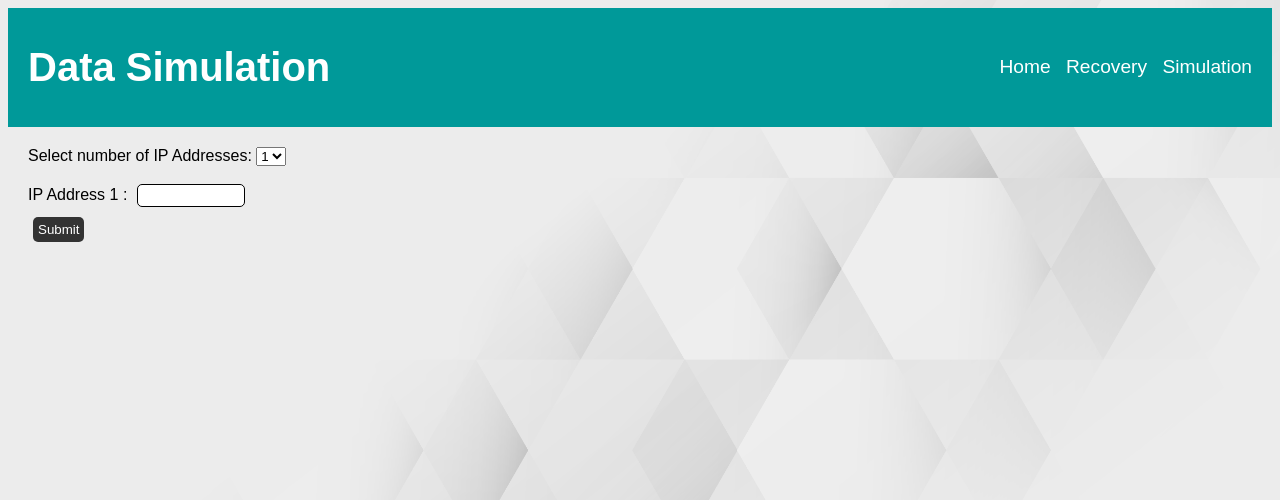
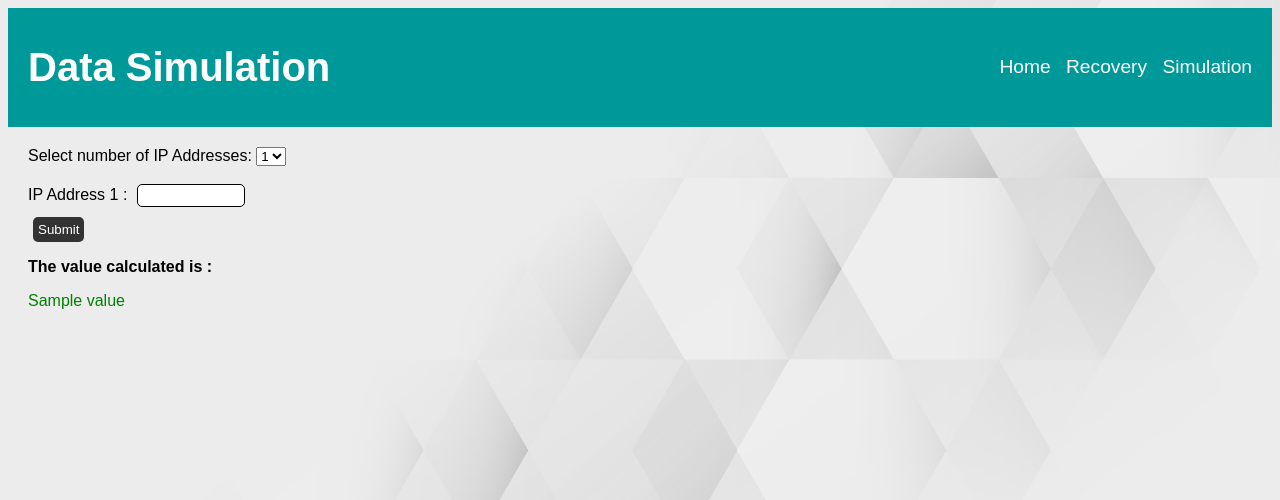
Before and after one commit to EthanAndreas/DataApi, a Flask app: template templates/simulation.html in a window 1280 px wide. Shown: the top 500 px of the page. Run offline with Flask 3, Linux system fonts and the light colour scheme; the template is opened without the code that fills it: most values are stand-ins (such as "Sample title", 1, 10 or a date in 2020).

Commit message:
calculation of the fluid's lvl without differenciation of sensor in the packet

```diff
--- a/app.py
+++ b/app.py
@@ -1,40 +1,49 @@
 import subprocess
 import socket
-import plotly.graph_objs as go
 from flask import Flask, request, render_template
 
 app = Flask(__name__)
 
-import socket
-import subprocess
+def request_ip_addr(ip_addr):
+    """ Request the data from the IP address
 
-def request_ip_addr(ip_addr):
+    Args:
+        str : IP address of the sensor node
+
+    Returns:
+        int : -4 if IP address is empty string, -3 if IP address is invalid,
+        -2 if IP address is unreachable, -1 if the command fails, or the
+        result of the command
+    """
+
+    print('IP address is', ip_addr)
 
     # Test if IP address is empty
     if ip_addr == '':
-        return -2
+        print("done")
+        return -4
 
     # Test IP address format
     parts = ip_addr.split('.')
     if len(parts) != 4:
-        return -1
+        return -3
     for part in parts:
         if not part.isdigit():
-            return -1
+            return -3
         num = int(part)
         if num < 0 or num > 255:
-            return -1
+            return -3
 
-    # Validate the IP address before running the command
     try:
         socket.inet_aton(ip_addr)
     except socket.error:
-        return -1
+        return -3
 
-    # Check if the IP address is reachable
-    response = subprocess.run(['ping', '-c', '0.7', ip_addr], stdout=subprocess.PIPE, stderr=subprocess.PIPE)
+    # Check if the IP address is on the network
+    response = subprocess.run(['ping', '-c', '0.7', ip_addr], stdout=subprocess.PIPE,
+                              stderr=subprocess.PIPE)
     if response.returncode != 0:
-        return -1
+        return -2
 
     # Run the shell command and capture the output
     command = 'coap-client -m get "coap://{}/temperature/meas1"'.format(ip_addr)
@@ -46,12 +55,72 @@ def request_ip_addr(ip_addr):
     # Output the result
     return result.decode()
 
+def calculate_fluid_level(num_addr, result):
+    """ Calculate the fluid's level in the tank from the data from the sensor
+    nodes, the pressure value are differenciate by their value and the tank
+    measures 3 meters high and if there is a third sensor node, it is placed
+    at the half of the tank
+
+    Args:
+        int : number of sensor nodes
+        list : list of the pressure values (in Pa) from the sensor nodes
+
+    Returns:
+        float : the precise value
+    """
+
+    # TODO: in the data packet, there is the value and the id of the sensor node
+    # differentiate the value by the id of the sensor node
+
+    if num_addr == 1:
+        # Fix density of the fluid to 1000 kg/m^3 and the gas pressure to 101325 Pa
+        return (result[0] - 101325) / (1000 * 9.81)
+
+    if num_addr == 2:
+        # Fix density of the fluid to 1000 kg/m^3
+        if result[0] > result[1]:
+            return (result[0] - result[1]) / (1000 * 9.81)
+        else:
+            return (result[0] - result[1]) / (1000 * 9.81)
+
+    if num_addr == 3:
+        # Calculate the density of the fluid
+        if result[0] > result[1] and result[0] > result[2] and result[1] > result[2]:
+            density = (result[0] - result[1]) / (9.81 * 1.5)
+            return (result[0] - result[2]) / (density * 9.81)
+        elif result[0] > result[1] and result[0] > result[2] and result[2] > result[1]:
+            density = (result[0] - result[2]) / (9.81 * 1.5)
+            return (result[0] - result[1]) / (density * 9.81)
+
+        elif result[1] > result[0] and result[1] > result[2] and result[0] > result[2]:
+            density = (result[1] - result[0]) / (9.81 * 1.5)
+            return (result[1] - result[2]) / (density * 9.81)
+        elif result[1] > result[0] and result[1] > result[2] and result[2] > result[0]:
+            density = (result[1] - result[2]) / (9.81 * 1.5)
+            return (result[1] - result[0]) / (density * 9.81)
+
+        elif result[2] > result[0] and result[2] > result[1] and result[0] > result[1]:
+            density = (result[2] - result[0]) / (9.81 * 1.5)
+            return (result[2] - result[1]) / (density * 9.81)
+        elif result[2] > result[0] and result[2] > result[1] and result[1] > result[0]:
+            density = (result[2] - result[1]) / (9.81 * 1.5)
+            return (result[2] - result[0]) / (density * 9.81)
+
+    return -1
+
 @app.route('/')
 def home():
+    """ Generate the home page
+    """
     return render_template('home.html')
 
 @app.route('/recovery', methods=['GET', 'POST'])
 def recovery():
+    """ Generate the recovery page where the user can enter an IP address and
+    request the data from the sensor node
+    """
+
+    # If the user has entered an IP address, request the data
     if request.method == 'POST':
         ip_addr = request.form['ip_addr']
         result = request_ip_addr(ip_addr)
@@ -62,7 +131,11 @@ def recovery():
 
 @app.route('/simulation', methods=['GET', 'POST'])
 def simulation():
+    """ Generate the simulation page where the user can enter multiple IP
+    and calculate precise value with the data from the sensor nodes
+    """
 
+    # If the user has entered an IP address, request the data
     if request.method == 'POST':
         num_addr = int(request.form['num_addr'])
         ip_addr = []
@@ -72,11 +145,23 @@ def simulation():
             ip_addr.append(request.form['ip_addr_1'])
             result.append(request_ip_addr(ip_addr[0]))
 
+            # Calculate the precise value
+            if (result[0] >= 0):
+                return render_template('simulation.html', ip_addr=ip_addr,
+                                       result=result, num_addr=num_addr,
+                                       value=calculate_fluid_level(num_addr, result))
+
         elif num_addr == 2:
             ip_addr.append(request.form['ip_addr_1'])
             ip_addr.append(request.form['ip_addr_2'])
             result.append(request_ip_addr(ip_addr[0]))
             result.append(request_ip_addr(ip_addr[1]))
+
+            # Calculate the precise value
+            if (result[0] >= 0 and result[1] >= 0):
+                return render_template('simulation.html', ip_addr=ip_addr,
+                                       result=result, num_addr=num_addr,
+                                       value=calculate_fluid_level(num_addr, result))
 
         else:
             ip_addr.append(request.form['ip_addr_1'])
@@ -86,13 +171,23 @@ def simulation():
             result.append(request_ip_addr(ip_addr[1]))
             result.append(request_ip_addr(ip_addr[2]))
 
-        return render_template('simulation.html', ip_addr=ip_addr, result=result, num_addr=num_addr)
+            # Calculate the precise value
+            if (result[0] >= 0 and result[1] >= 0 and result[2] >= 0):
+                return render_template('simulation.html', ip_addr=ip_addr,
+                                       result=result, num_addr=num_addr,
+                                       value=calculate_fluid_level(num_addr, result))
+
+        return render_template('simulation.html', ip_addr=ip_addr, result=result,
+                               num_addr=num_addr)
 
     return render_template('simulation.html')
 
 
 @app.context_processor
 def inject_header_data():
+    """ Inject the header data into the template
+    """
+
     return {'pages': [
         {'href': '/', 'text': 'Home'},
         {'href': '/recovery', 'text': 'Recovery'},
--- a/static/style.css
+++ b/static/style.css
@@ -1,5 +1,5 @@
 body {
-    background-image: url('../static/background.jpg');
+    background-image: url('../static/minimalist.jpg');
     background-repeat: no-repeat;
     background-size: cover;
     font-family: 'Arial', sans-serif;
--- a/templates/simulation.html
+++ b/templates/simulation.html
@@ -35,14 +35,24 @@
     <div class="result">
         {% if result %}
         {% for i in range(num_addr) %}
-        {% if result[i] != -1 and result[i] != -2 %}
+        {% if result[i] != -1 and result[i] != -2 and result[i] != -3 and result[i] != -4 %}
+        <p><strong>{% if ip_addr[i] %}Result for {{ ip_addr[i] }}{% endif %}</strong></p>
+        <pre>{{ result[i] }}</pre>
+        {% elif result[i] != -2 and result[i] != -3 and result[i] != -4 %}
         <p><strong>Result for {{ ip_addr[i] }}</strong></p>
-        <pre>{{ result[i] }}</pre>
-        {% elif result[i] != -2 %}
+        <p style="color:red">Server unreachable</p>
+        {% elif result[i] != -3 and result[i] != -4 %}
         <p><strong>Result for {{ ip_addr[i] }}</strong></p>
         <p style="color:red">Address not on the network</p>
+        {% elif result[i] != -4 %}
+        <p><strong>Result for {{ ip_addr[i] }}</strong></p>
+        <p style="color:red">Invalid IP address</p>
         {% endif %}
         {% endfor %}
+        {% endif %}
+        {% if value %}
+        <p><strong>The value calculated is :</strong></p>
+        <p style="color:green">{{ value }}</p>
         {% endif %}
     </div>
 </div>
```
Also changed, not shown: templates/recovery.html (+8 -2 lines), static/minimalist.jpg (renamed from static/background.jpg).
